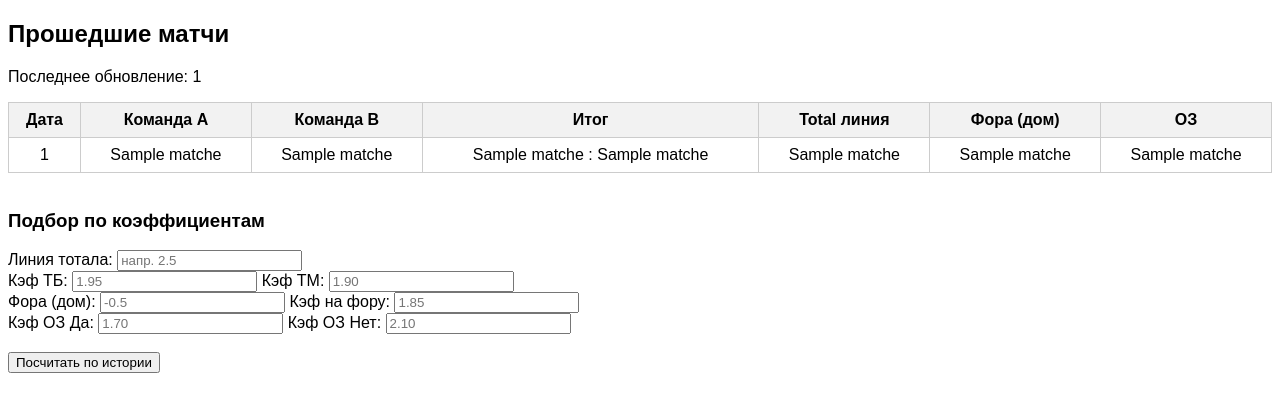
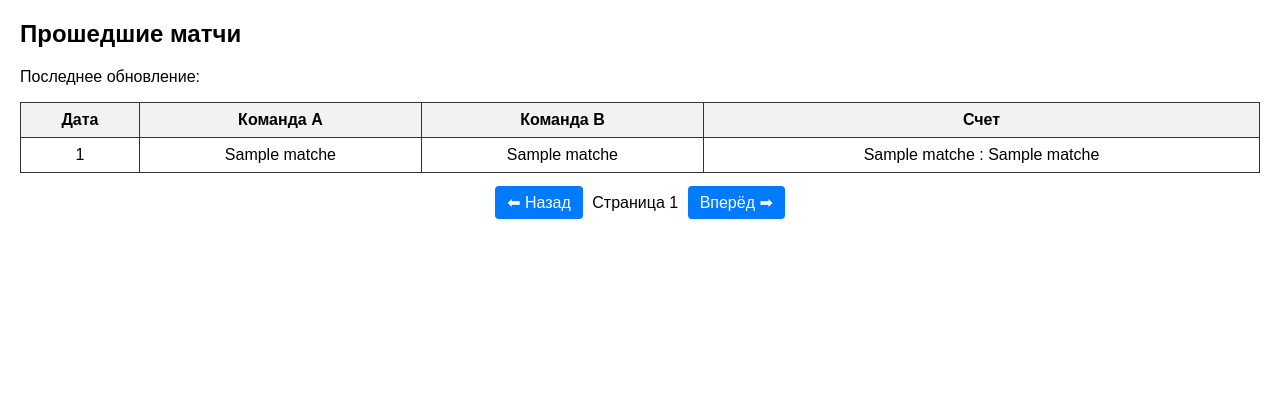
Before and after one commit to ivanklimovtarget-sketch/Football-app, a Flask app: template templates/index.html in a window 1280 px wide. Shown: the top 412 px of the page. Run offline with Flask 3, Linux system fonts and the light colour scheme; the template is opened without the code that fills it: most values are stand-ins (such as "Sample title", 1, 10 or a date in 2020).

Commit message:
Update index.html

```diff
--- a/templates/index.html
+++ b/templates/index.html
@@ -4,25 +4,54 @@
     <meta charset="UTF-8">
     <title>Прошедшие матчи</title>
     <style>
-        body { font-family: Arial, sans-serif; }
-        table { border-collapse: collapse; width: 100%; }
-        th, td { border: 1px solid #ccc; padding: 8px; text-align: center; }
-        th { background: #f2f2f2; }
+        body {
+            font-family: Arial, sans-serif;
+            margin: 20px;
+        }
+        table {
+            border-collapse: collapse;
+            width: 100%;
+        }
+        th, td {
+            border: 1px solid #333;
+            padding: 8px;
+            text-align: center;
+        }
+        th {
+            background: #f2f2f2;
+        }
+        .pagination {
+            margin-top: 20px;
+            text-align: center;
+        }
+        .pagination a {
+            padding: 8px 12px;
+            margin: 0 5px;
+            background: #007BFF;
+            color: white;
+            text-decoration: none;
+            border-radius: 4px;
+        }
+        .pagination a:hover {
+            background: #0056b3;
+        }
+        .disabled {
+            background: #ccc;
+            pointer-events: none;
+        }
     </style>
 </head>
 <body>
+
     <h2>Прошедшие матчи</h2>
-    <p>Последнее обновление: {{ matches[0][0] if matches else "нет данных" }}</p>
+    <p>Последнее обновление:</p>
 
     <table>
         <tr>
             <th>Дата</th>
             <th>Команда A</th>
             <th>Команда B</th>
-            <th>Итог</th>
-            <th>Total линия</th>
-            <th>Фора (дом)</th>
-            <th>ОЗ</th>
+            <th>Счет</th>
         </tr>
         {% for m in matches %}
         <tr>
@@ -30,24 +59,21 @@
             <td>{{ m[1] }}</td>
             <td>{{ m[2] }}</td>
             <td>{{ m[3] }} : {{ m[4] }}</td>
-            <td>{{ m[5] }}</td>
-            <td>{{ m[6] }}</td>
-            <td>{{ m[7] }}</td>
         </tr>
         {% endfor %}
     </table>
 
-    <br>
-    <h3>Подбор по коэффициентам</h3>
-    <form>
-        Линия тотала: <input type="text" placeholder="напр. 2.5"><br>
-        Кэф ТБ: <input type="text" placeholder="1.95">
-        Кэф ТМ: <input type="text" placeholder="1.90"><br>
-        Фора (дом): <input type="text" placeholder="-0.5">
-        Кэф на фору: <input type="text" placeholder="1.85"><br>
-        Кэф ОЗ Да: <input type="text" placeholder="1.70">
-        Кэф ОЗ Нет: <input type="text" placeholder="2.10"><br><br>
-        <button type="submit">Посчитать по истории</button>
-    </form>
+    <div class="pagination">
+        {% if page > 1 %}
+            <a href="/?page={{ page-1 }}">⬅ Назад</a>
+        {% else %}
+            <a class="disabled">⬅ Назад</a>
+        {% endif %}
+
+        <span>Страница {{ page }}</span>
+
+        <a href="/?page={{ page+1 }}">Вперёд ➡</a>
+    </div>
+
 </body>
 </html>
```
